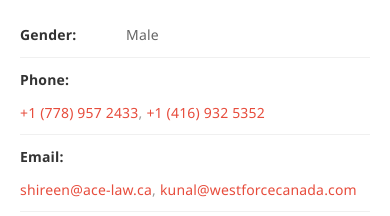
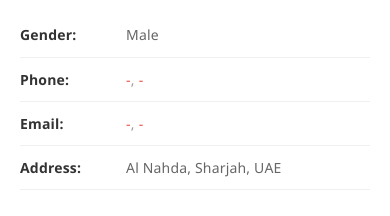
Before and after one commit to ashish-ghildiyal/portfolio_web, a React (Vite) app: page / in a window 390 px wide. Shown: the part 623-839 px from the top of the page. Built offline with nearby package versions, Linux system fonts and the light colour scheme.

Commit message:
remove phone and email

```diff
--- a/src/data/profile.js
+++ b/src/data/profile.js
@@ -12,15 +12,15 @@
   {
     label: "Phone",
     links: [
-      { href: "tel:+17789572433", text: "+1 (778) 957 2433" },
-      { href: "tel:+14169375352", text: "+1 (416) 932 5352" },
+      { href: "tel:+17789572433", text: "-" },
+      { href: "tel:+14169375352", text: "-" },
     ],
   },
   {
     label: "Email",
     links: [
-      { href: "mailto:shireen@ace-law.ca",           text: "shireen@ace-law.ca" },
-      { href: "mailto:kunal@westforcecanada.com",    text: "kunal@westforcecanada.com" },
+      { href: "mailto:shireen@ace-law.ca",           text: "-" },
+      { href: "mailto:kunal@westforcecanada.com",    text: "-" },
     ],
   },
   { label: "Address", value: "Al Nahda, Sharjah, UAE" },
```
